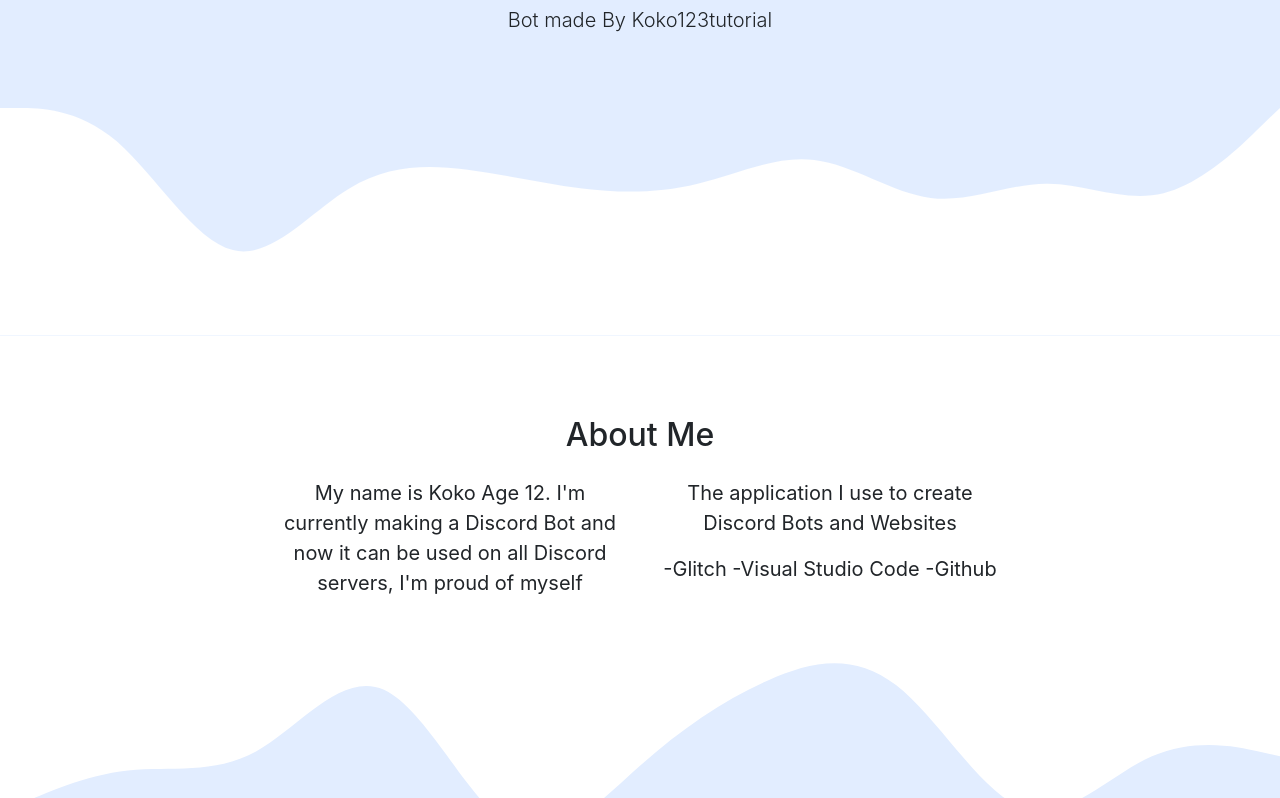
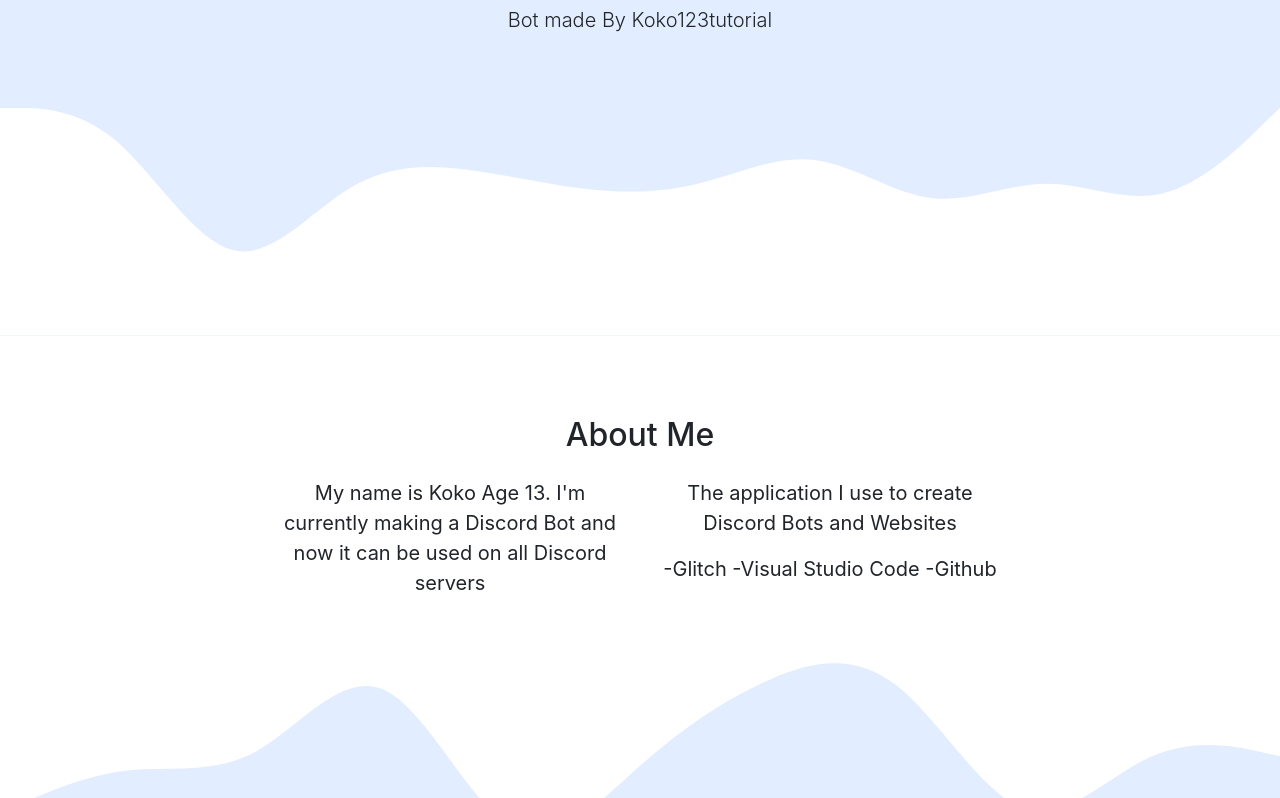
Before and after one commit to koko123tutorial/botgabut, a plain HTML site: page index.html in a window 1280 px wide. Shown: the part 366-1164 px from the top of the page. Drawn offline with nearby package versions, Linux system fonts and the light colour scheme.

Commit message:
Ganti kata² about me

```diff
--- a/index.html
+++ b/index.html
@@ -84,7 +84,7 @@
         </div>
         <div class="row justify-content-center fs-5 text-center">
           <div class="col-md-4" data-aos="fade-right" data-aos-delay="100">
-            <p>My name is Koko Age 12. I'm currently making a Discord Bot and now it can be used on all Discord servers, I'm proud of myself</p>
+            <p>My name is Koko Age 13. I'm currently making a Discord Bot and now it can be used on all Discord servers</p>
           </div>
           <div class="col-md-4" data-aos="fade-left" data-aos-delay="100">
             <p>The application I use to create Discord Bots and Websites</p>
```
